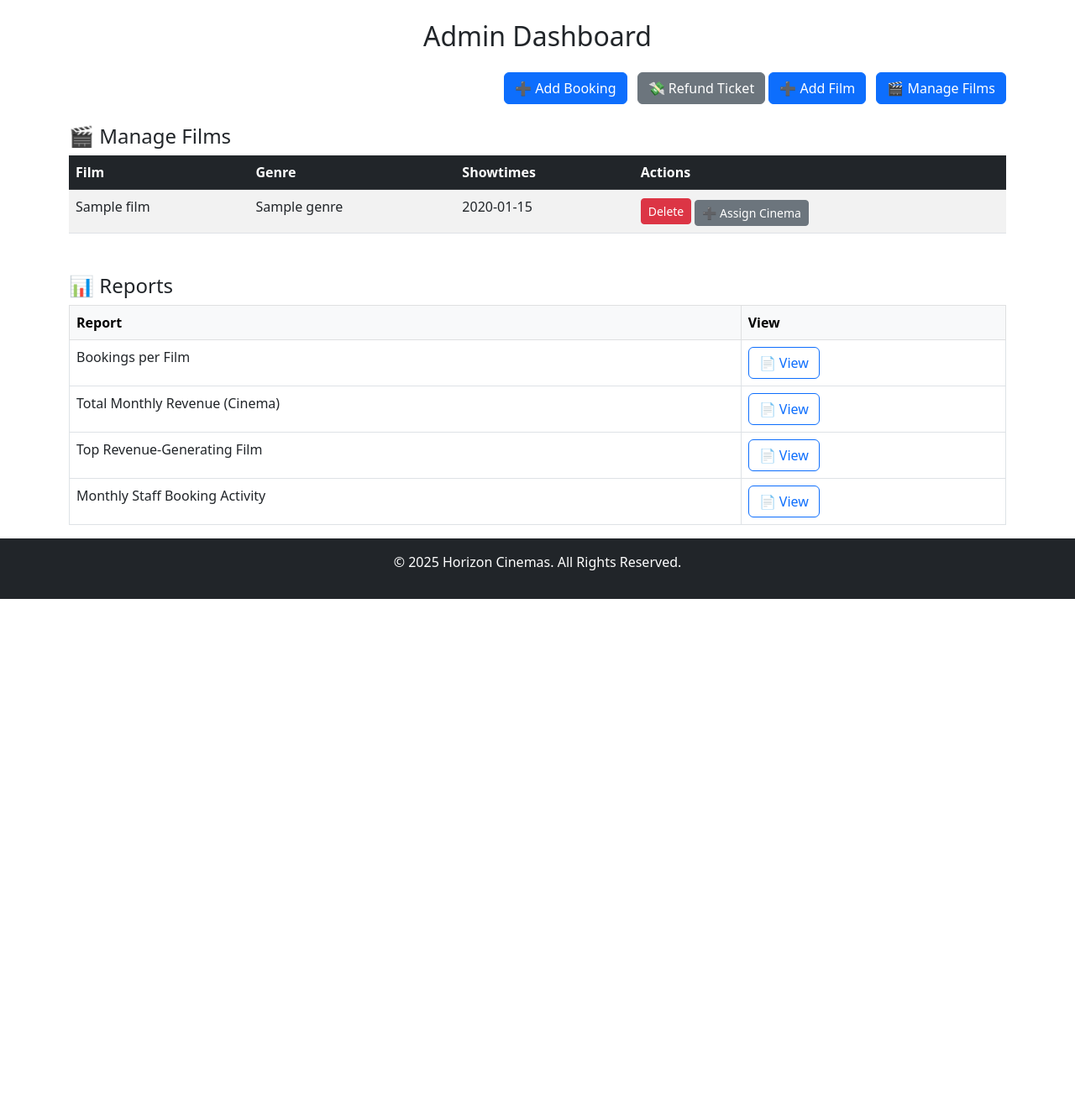
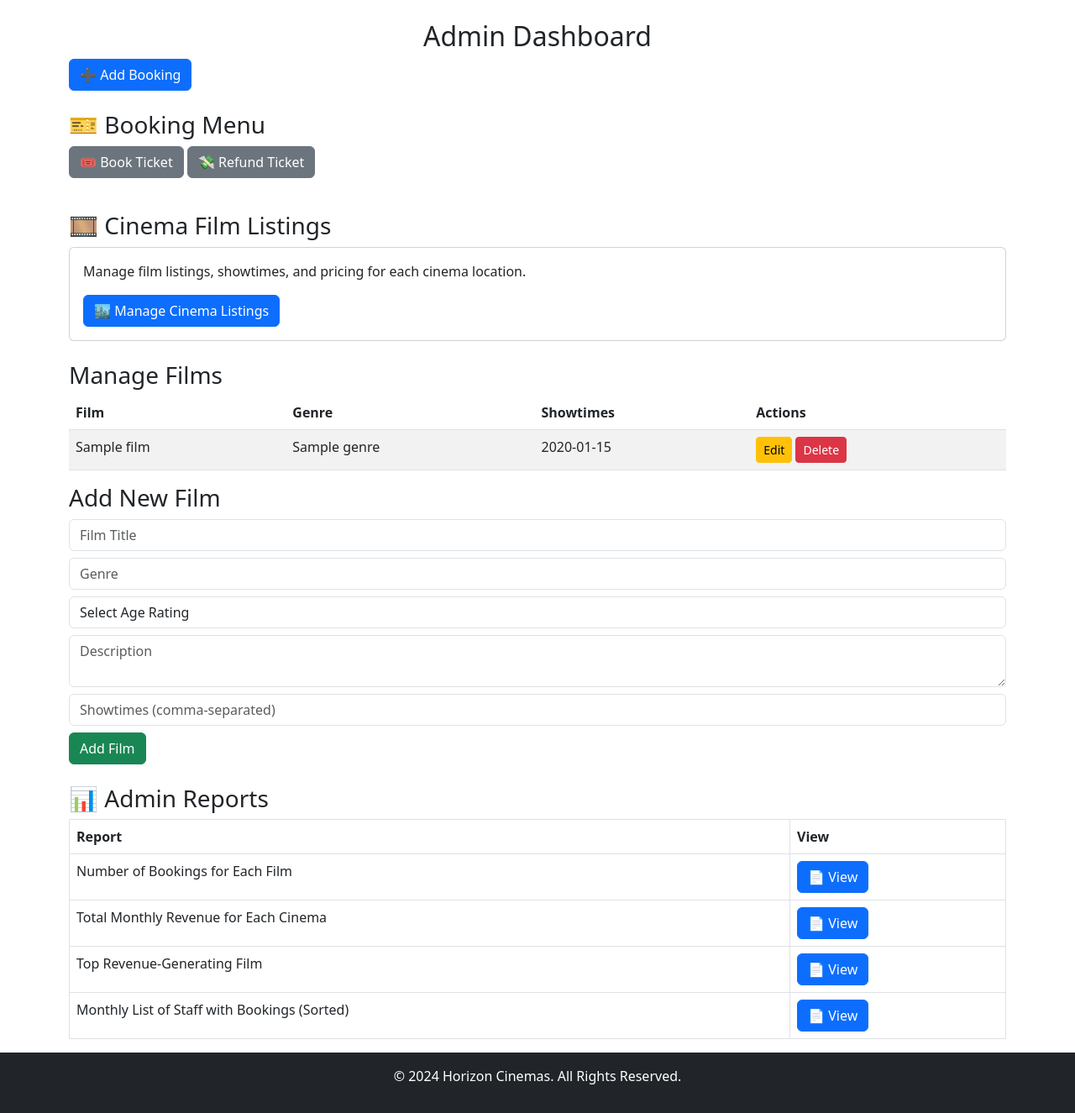
Before and after one commit to Foyez897/SDGP-cinema-booking-system, a Flask app: template templates/admin_dashboard.html in a window 1280 px wide. Shown: the part 56-1381 px from the top of the page at 84% size. Before the commit the page ends 769 px from the top, so only its background shows below. Run offline with Flask 3, Linux system fonts and the light colour scheme; the template is opened without the code that fills it: most values are stand-ins (such as "Sample title", 1, 10 or a date in 2020); parts of the project's set-up code (start-up, migrations or seed data) failed here and were passed over.

Commit message:
add manager cinema listning

```diff
--- a/templates/admin_dashboard.html
+++ b/templates/admin_dashboard.html
@@ -1,42 +1,45 @@
-<!-- templates/admin_dashboard.html -->
 <!DOCTYPE html>
 <html lang="en">
 <head>
     <meta charset="UTF-8">
+    <meta name="viewport" content="width=device-width, initial-scale=1.0">
     <title>Admin Dashboard - Horizon Cinemas</title>
     <link rel="stylesheet" href="{{ url_for('static', filename='style.css') }}">
-  <link href="https://cdn.jsdelivr.net/npm/bootstrap@5.3.0/dist/css/bootstrap.min.css" rel="stylesheet">
+    <link rel="stylesheet" href="https://cdn.jsdelivr.net/npm/bootstrap@5.3.0/dist/css/bootstrap.min.css">
 </head>
 <body>
     <nav class="navbar navbar-dark bg-dark">
         <div class="container">
             <a class="navbar-brand" href="/">🎬 Horizon Cinemas</a>
-    <form action="/logout" method="POST" class="d-inline">
-      <button type="submit" class="btn btn-outline-light">Logout</button>
-    </form>
+            <a href="/" class="btn btn-outline-light">Logout</a>
         </div>
     </nav>
 
     <div class="container mt-4">
-  <h2 class="text-center mb-4">Admin Dashboard</h2>
-
+        <h2 class="text-center">Admin Dashboard</h2>
         {% if request.args.get('from_manager') == 'true' %}
             <div class="alert alert-info text-center">
                 ⚠️ Accessing Admin Dashboard from Manager View
             </div>
         {% endif %}
 
-  <div class="mb-3 text-end">
-    <a href="/booking" class="btn btn-primary">➕ Add Booking</a>
-    <a href="/refund?from_manager=true" class="btn btn-secondary ms-2">💸 Refund Ticket</a>
-    <a href="{{ url_for('admin.add_film') }}" class="btn btn-primary">➕ Add Film</a>
-    <a href="{{ url_for('admin.manage_film') }}" class="btn btn-primary ms-2">🎬 Manage Films</a>
+        <td><a href="/booking" class="btn btn-primary">➕ Add Booking</a></td>
+
+        <h3 class="mt-4"> 🎫 Booking Menu</h3>
+        <a href="/booking?from_manager=true" class="btn btn-secondary mb-3">🎟️ Book Ticket</a>
+        <a href="/refund?from_manager=true" class="btn btn-secondary mb-3">💸 Refund Ticket</a>
+
+        <h3 class="mt-4">🎞️ Cinema Film Listings</h3>
+        <div class="card mb-4">
+            <div class="card-body">
+                <p class="card-text">Manage film listings, showtimes, and pricing for each cinema location.</p>
+                <a href="/admin_manage_cinemas" class="btn btn-primary">🏙️ Manage Cinema Listings</a>
+            </div>
         </div>
 
-  <!-- 🎬 Film List -->
-  <h4 class="mt-4">🎬 Manage Films</h4>
+        <h3>Manage Films</h3>
         <table class="table table-striped">
-    <thead class="table-dark">
+            <thead>
                 <tr>
                     <th>Film</th>
                     <th>Genre</th>
@@ -49,65 +52,67 @@
                 <tr>
                     <td>{{ film.title }}</td>
                     <td>{{ film.genre }}</td>
-        <td>{{ film.showtimes or "None" }}</td>
+                    <td>{{ film.showtimes }}</td>
                     <td>
-          <a href="{{ url_for('admin.delete_film', film_id=film.id) }}" class="btn btn-danger btn-sm">Delete</a>
-
-          {% set cinemas_for_film = film_cinemas.get(film.id, []) %}
-          {% if cinemas_for_film|length == 1 %}
-            <a href="{{ url_for('admin.manage_film', cinema_id=cinemas_for_film[0].id) }}" class="btn btn-info btn-sm mt-1">➕ Manage</a>
-          {% elif cinemas_for_film|length > 1 %}
-            <div class="dropdown mt-1">
-              <button class="btn btn-info btn-sm dropdown-toggle" data-bs-toggle="dropdown">➕ Manage</button>
-              <ul class="dropdown-menu">
-                {% for c in cinemas_for_film %}
-                  <li>
-                    <a class="dropdown-item" href="{{ url_for('admin.manage_film', cinema_id=c.id) }}">
-                      {{ c.city }} - {{ c.location }}
-                    </a>
-                  </li>
-                {% endfor %}
-              </ul>
-            </div>
-          {% else %}
-            <a href="{{ url_for('admin.select_cinema_for_showtime', film_id=film.id) }}" class="btn btn-secondary btn-sm mt-1">➕ Assign Cinema</a>
-          {% endif %}
+                        <a href="{{ url_for('update_film', film_id=film.id) }}" class="btn btn-warning btn-sm">Edit</a>
+                        <a href="{{ url_for('delete_film', film_id=film.id) }}" class="btn btn-danger btn-sm">Delete</a>
                     </td>
                 </tr>
                 {% endfor %}
             </tbody>
         </table>
-  <!-- 📊 Admin Reports -->
-  <h4 class="mt-5">📊 Reports</h4>
+
+        <h3>Add New Film</h3>
+        <form action="{{ url_for('add_film') }}" method="post">
+            <input type="text" name="title" placeholder="Film Title" required class="form-control mb-2">
+            <input type="text" name="genre" placeholder="Genre" required class="form-control mb-2">
+
+            <select name="age_rating" required class="form-control mb-2">
+                <option value="" disabled selected>Select Age Rating</option>
+                <option value="G">G</option>
+                <option value="PG">PG</option>
+                <option value="PG-13">PG-13</option>
+                <option value="R">R</option>
+                <option value="NC-17">NC-17</option>
+                <option value="18+">18+</option>
+            </select>
+
+            <textarea name="description" placeholder="Description" required class="form-control mb-2"></textarea>
+            <input type="text" name="showtimes" placeholder="Showtimes (comma-separated)" required class="form-control mb-2">
+            <button type="submit" class="btn btn-success">Add Film</button>
+        </form>
+
+        <h3 class="mt-4">📊 Admin Reports</h3>
         <table class="table table-bordered">
-    <thead class="table-light">
-      <tr><th>Report</th><th>View</th></tr>
+            <thead>
+                <tr>
+                    <th>Report</th>
+                    <th>View</th>
+                </tr>
             </thead>
             <tbody>
                 <tr>
-        <td>Bookings per Film</td>
-        <td><a href="/report/bookings_per_film" class="btn btn-outline-primary">📄 View</a></td>
+                    <td>Number of Bookings for Each Film</td>
+                    <td><a href="/report/bookings_per_film" class="btn btn-primary">📄 View</a></td>
                 </tr>
                 <tr>
-        <td>Total Monthly Revenue (Cinema)</td>
-        <td><a href="/report/monthly_revenue" class="btn btn-outline-primary">📄 View</a></td>
+                    <td>Total Monthly Revenue for Each Cinema</td>
+                    <td><a href="/report/monthly_revenue" class="btn btn-primary">📄 View</a></td>
                 </tr>
                 <tr>
                     <td>Top Revenue-Generating Film</td>
-        <td><a href="/report/top_film" class="btn btn-outline-primary">📄 View</a></td>
+                    <td><a href="/report/top_film" class="btn btn-primary">📄 View</a></td>
                 </tr>
                 <tr>
-        <td>Monthly Staff Booking Activity</td>
-        <td><a href="/report/staff_bookings" class="btn btn-outline-primary">📄 View</a></td>
+                    <td>Monthly List of Staff with Bookings (Sorted)</td>
+                    <td><a href="/report/staff_bookings" class="btn btn-primary">📄 View</a></td>
                 </tr>
             </tbody>
         </table>
     </div>
 
     <footer class="text-center bg-dark text-white py-3">
-  <p>© 2025 Horizon Cinemas. All Rights Reserved.</p>
+        <p>© 2024 Horizon Cinemas. All Rights Reserved.</p>
     </footer>
-
-<script src="https://cdn.jsdelivr.net/npm/bootstrap@5.3.0/dist/js/bootstrap.bundle.min.js"></script>
 </body>
 </html>
```
Also changed, not shown: blueprints/admin_routes.py (+21 -0 lines), templates/admin_manage_cinemas.html (added, +51 -0 lines). Lines whose indentation alone changed are shown as unchanged.
